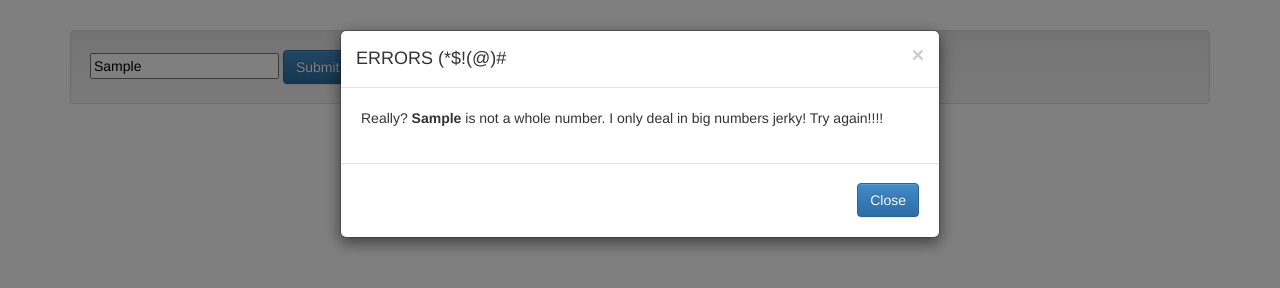
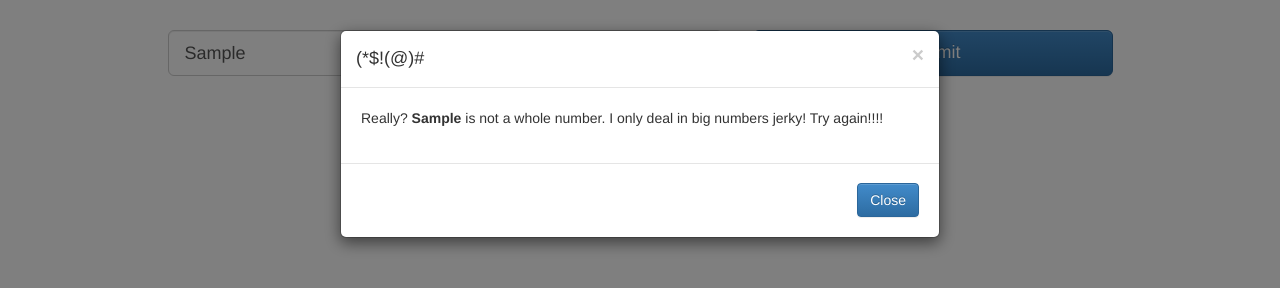
Before and after one commit to rogerwillis/fizzbuzz-refactor, a plain HTML site: page index.html in a window 1280 px wide. Both pictures are taken after typing "Sample" into the empty fields and a click on the button "Submit". Drawn offline with nearby package versions, Linux system fonts and the light colour scheme.

Commit message:
updated layout
layout update :+1:

```diff
--- a/app.js
+++ b/app.js
@@ -44,20 +44,20 @@ $(document).ready(function(e) {
 
                 //if divisible by 15 - Why do I need to put divisible by 15 first for it to work?
                 if (i % 15 === 0) {
-                    $(".list").append("<tr class='danger'><td><strong><span class='glyphicon glyphicon-star'></span>   Fizz Buzz</strong></td></tr>");
+                    $(".list").append("<tr><td><strong>Fizz Buzz</strong></td></tr>");
                 }
 
                 //if divisibkle by 3
                 else if (i % 3 === 0) {
 
-                    $(".list").append("<tr class='warning'><td>Fizz</td></tr>");
+                    $(".list").append("<tr><td>Fizz</td></tr>");
 
                 }
 
                 //if divisible by 5
                 else if (i % 5 === 0) {
 
-                    $(".list").append("<tr class='success'><td>Buzz</td></tr>");
+                    $(".list").append("<tr><td>Buzz</td></tr>");
 
                 }
 
@@ -65,6 +65,11 @@ $(document).ready(function(e) {
                 else {
 
                     $(".list").append("<tr><td>" + i + "</td></tr>");
+					//just for fun
+					if(number < 5 && number > 0){
+						 $("#myModal").modal("show");
+            $(".modal-body").html("Really? Just <strong> " + number + "</strong>? That was boring");
+			}
 
                 }
             }
--- a/index.html
+++ b/index.html
@@ -12,11 +12,17 @@
 <form>
     <div class="container">
     <div class="row">
-            <div class="col-md-12">
-                <div class="well">
-                    <input id="input" placeholder="Enter a Number...">
-                    <button type="button" class="btn btn-primary btn-submit"> Submit </button>
+    <div class="col-md-1"></div>
+        <div class="col-md-6">
+            <input id="input" placeholder="Enter a Number..." class="form-control input-lg">
         </div>
+        <div class="col-md-4">
+            <button type="button" class="btn btn-primary btn-submit btn-lg btn-block"> Submit </button>
+        </div>
+    </div>
+    <div class="row">
+     <div class="col-md-1"></div>
+        <div class="col-md-10">
             <div>
                 <table class="table table-hover">
                     <tbody class="list">
@@ -24,7 +30,7 @@
                 </table>
             </div>
         </div>
-        </div>
+
     </div>
 
     <!-- Error Messages -->
@@ -34,7 +40,7 @@
             <div class="modal-content">
                 <div class="modal-header">
                     <button type="button" class="close" data-dismiss="modal"><span aria-hidden="true">&times;</span><span class="sr-only">Close</span></button>
-                    <h4 class="modal-title" id="myModalLabel">ERRORS (*$!(@)#</h4>
+                    <h4 class="modal-title" id="myModalLabel">(*$!(@)#</h4>
                 </div>
                 <div class="modal-body"> </div>
                 <div class="modal-footer">
```
Lines whose indentation alone changed are shown as unchanged.
